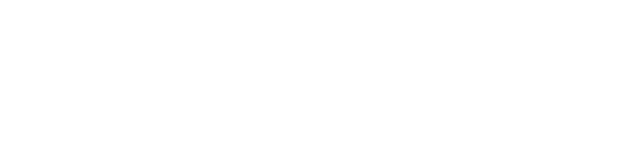
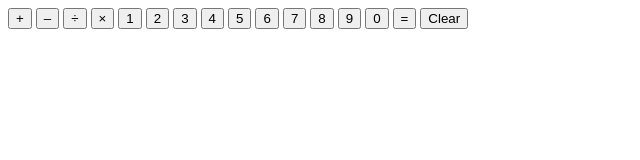
Before and after one commit to saleemrawn/calculator, a plain HTML site: page index.html in a window 1280 px wide. Shown: the whole page, without its empty margins (0-640 px from the left). Drawn offline with Linux system fonts and the light colour scheme.

Commit message:
Add display and button elements

```diff
--- a/index.html
+++ b/index.html
@@ -7,6 +7,29 @@
     <title>Calculator</title>
   </head>
   <body>
+    <main>
+      <div class="calculator-container">
+        <div class="display-container"></div>
+        <div class="buttons-container">
+          <button class="calc-btn add-btn">&#43;</button>
+          <button class="calc-btn subtract-btn">&ndash;</button>
+          <button class="calc-btn divide-btn">&#247;</button>
+          <button class="calc-btn multiply-btn">&times;</button>
+          <button class="calc-btn one-btn">1</button>
+          <button class="calc-btn two-btn">2</button>
+          <button class="calc-btn three-btn">3</button>
+          <button class="calc-btn four-btn">4</button>
+          <button class="calc-btn five-btn">5</button>
+          <button class="calc-btn six-btn">6</button>
+          <button class="calc-btn seven-btn">7</button>
+          <button class="calc-btn eight-btn">8</button>
+          <button class="calc-btn nine-btn">9</button>
+          <button class="calc-btn zero-btn">0</button>
+          <button class="calc-btn equals-btn">=</button>
+          <button class="calc-btn clear-btn">Clear</button>
+        </div>
+      </div>
+    </main>
     <script src="script.js"></script>
   </body>
 </html>
```
